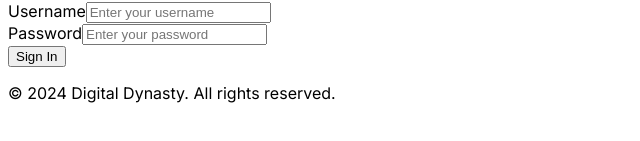
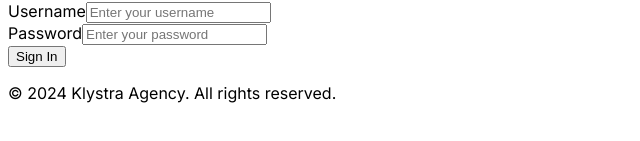
Before and after one commit to klystraagency/Klystra-Agency, a React (Vite) app in the folder client/: page /admin/login in a window 1280 px wide. Shown: the part 161-302 px from the top of the page, without its empty margins (0-640 px from the left). Built offline with nearby package versions, Linux system fonts and the light colour scheme; a web font is replaced by a local one.

Commit message:
Update admin-login.tsx

```diff
--- a/client/src/pages/admin-login.tsx
+++ b/client/src/pages/admin-login.tsx
@@ -136,7 +136,7 @@ export default function AdminLogin() {
         </div>
 
         <p className="text-center text-sm text-muted-foreground mt-6">
-          © 2024 Digital Dynasty. All rights reserved.
+          © 2024 Klystra Agency. All rights reserved.
         </p>
       </div>
     </div>
```
